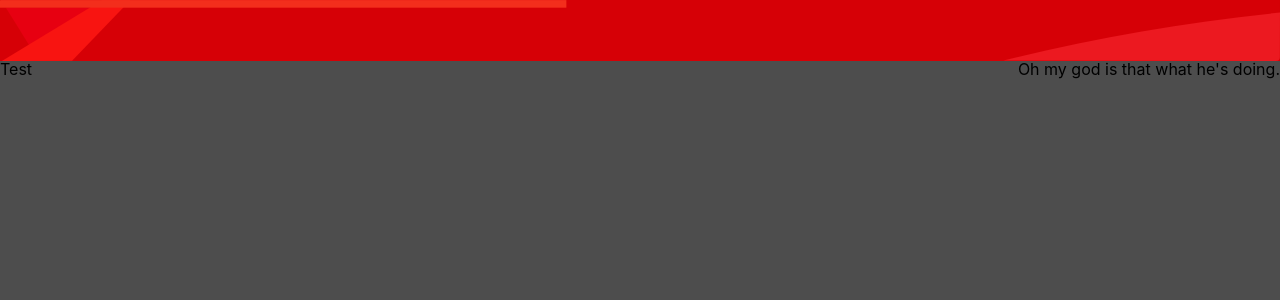
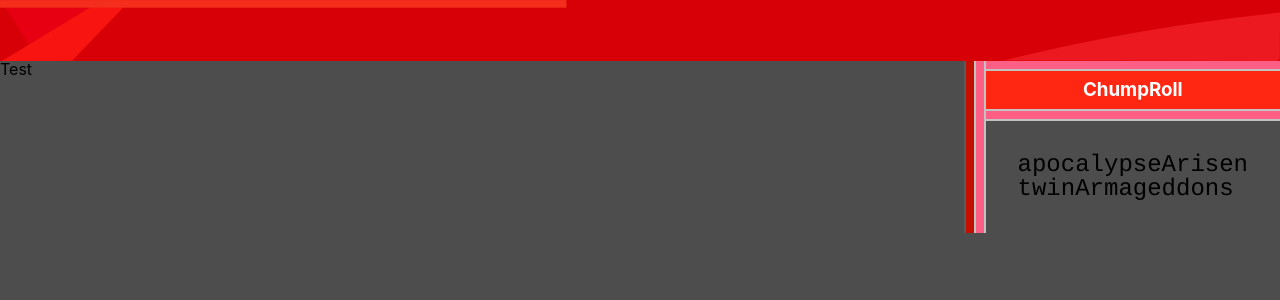
Before and after one commit to kmtenhouse/wwalkthiswweh, a React (Create React App) app in the folder client/: page / in a window 1280 px wide. Shown: the top 300 px of the page. Built offline with nearby package versions, Linux system fonts and the light colour scheme.

Commit message:
Added dividers for chumproll aesthetic

```diff
--- a/client/public/assets/css/index.css
+++ b/client/public/assets/css/index.css
@@ -2,7 +2,7 @@
     margin: 0;
 	padding: 0;
 	border: 0;
-	font-size: 100%;
+	font-size: 16px;
 	font: inherit;
 	vertical-align: baseline;
     line-height: 1;
--- a/client/src/components/ChumpRoll/index.js
+++ b/client/src/components/ChumpRoll/index.js
@@ -1,20 +1,52 @@
 import React from "react";
+import Divider from "../Divider";
+import Container from "../Container";
 import styled from "styled-components";
 
 function ChumpRoll() {
-    const Paragraph = styled.p`
+    const ChumpList = styled.ul`
     margin: 0;
-	padding: 0;
+	padding: 2em;
 	border: 0;
 	font-size: 100%;
 	font: inherit;
-	vertical-align: baseline;
+    vertical-align: baseline;
+    list-style-type: none;
+    `;
+
+    const Chump = styled.li`
+        font-family: "Courier";
+        font-size: 1.5em;
+    `;
+
+    const ChumpRollHeader = styled.h3`
+    background-color: #ff2612;
+    color: #ffffff;
+    padding: 0.5em;
+    margin: 0;
+    display: block;
+    vertical-align: baseline;
+    text-align: center;
+    `;
+
+    const FlexBox = styled.div`
+    display: flex;
     `;
 
     return (
-        <div>
-            <Paragraph>Oh my god is that what he's doing.</Paragraph>
-        </div>
+        <Container display="flex">
+            <Divider direction="vertical" bodyColor="#c20f00" borderColor="#5b5b5b" suppressBorder="tbr" />
+            <Divider direction="vertical" bodyColor="#ff5f84" borderColor="#c2c2c2" suppressBorder="tb" />
+            <Container>
+                <Divider direction="horizontal" bodyColor="#ff5f84" borderColor="#c2c2c2" suppressBorder="tlr" />
+                <ChumpRollHeader>ChumpRoll</ChumpRollHeader>
+                <Divider direction="horizontal" bodyColor="#ff5f84" borderColor="#c2c2c2" suppressBorder="lr" />
+                <ChumpList>
+                    <Chump>apocalypseArisen</Chump>
+                    <Chump>twinArmageddons</Chump>
+                </ChumpList>
+            </Container>
+        </Container>
     );
 
 }
--- a/client/src/components/Container/index.js
+++ b/client/src/components/Container/index.js
@@ -15,7 +15,6 @@
 	font-size: 100%;
 	font: inherit;
   vertical-align: baseline;
-  width: 100%;
   ${bgColor || ""}
   ${display || ""}
   ${justifyContent || ""}
--- /dev/null
+++ b/client/src/components/Divider/index.js
@@ -0,0 +1,63 @@
+import React from "react";
+import styled from "styled-components";
+
+function Divider(props) {
+    //Dividers can be either vertical or horizontal
+    //Can customize border color, border thickness, body color, body thickness
+
+    //DIRECTION SETTINGS
+    //DIRECTION is required to successfully render a divider
+    //(so if we don't provide one, return "")
+    //THICKNESS is optional -- defaults to 0.5em
+    let direction;
+    let thickness = props.thickness || "0.5em";
+    if(props.direction === "horizontal") {
+        direction=`
+        width: 100%;
+        height: ${thickness};`;
+    } else if (props.direction==="vertical") {
+        direction=`
+        width: ${thickness};
+        height: 100%;`;
+    } else {
+        return "";
+    }
+
+    //BODY SETTINGS
+    const backgroundColor = (props.bodyColor ? `background-color: ${props.bodyColor};` : ``);
+
+    //BORDER SETTINGS
+    const borderColor = (props.borderColor ? `border-color: ${props.borderColor};` : ``);
+    const borderThickness = `border-width: ${props.borderThickness || '0.125em'};`;
+
+    //See if we need to remove any borders
+    let removedBorders="";
+    if(props.suppressBorder) {
+        ["top", "right", "left", "bottom"].forEach(side => {
+            let firstChar = side.charAt(0);
+            if(props.suppressBorder.includes(firstChar)) {
+                removedBorders += `border-${side}: none;`;
+            }
+        });
+    }
+
+    const Divider = styled.div`
+    margin: 0;
+	padding: 0;
+	border: 0;
+	font-size: 100%;
+    font: inherit;
+    display: block;
+    vertical-align: baseline;
+    ${direction}
+    ${backgroundColor}
+    border-style: solid;
+    ${borderColor}
+    ${borderThickness}
+    ${removedBorders}
+    `;
+    return <Divider />;
+}
+
+
+export default Divider;
```
